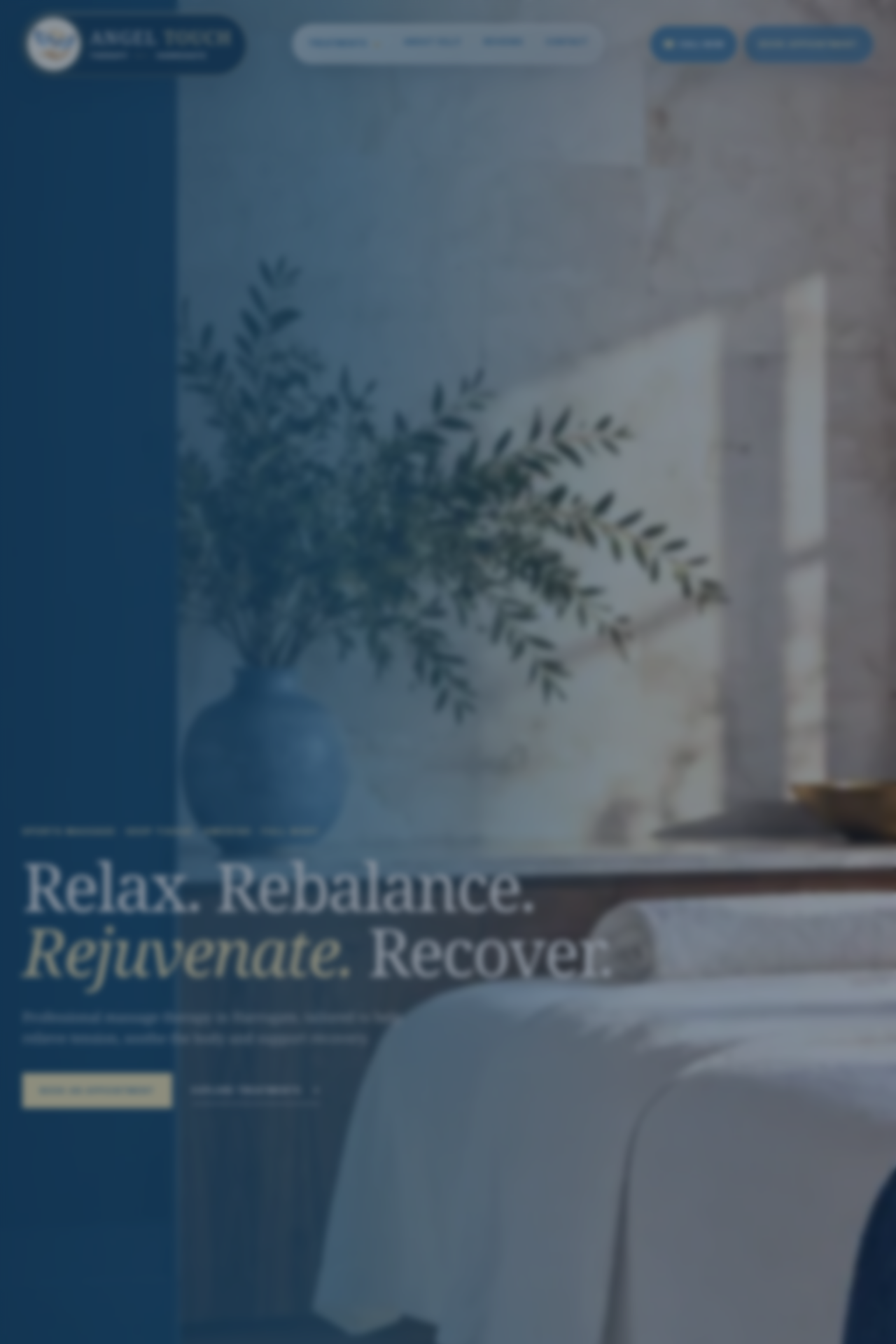
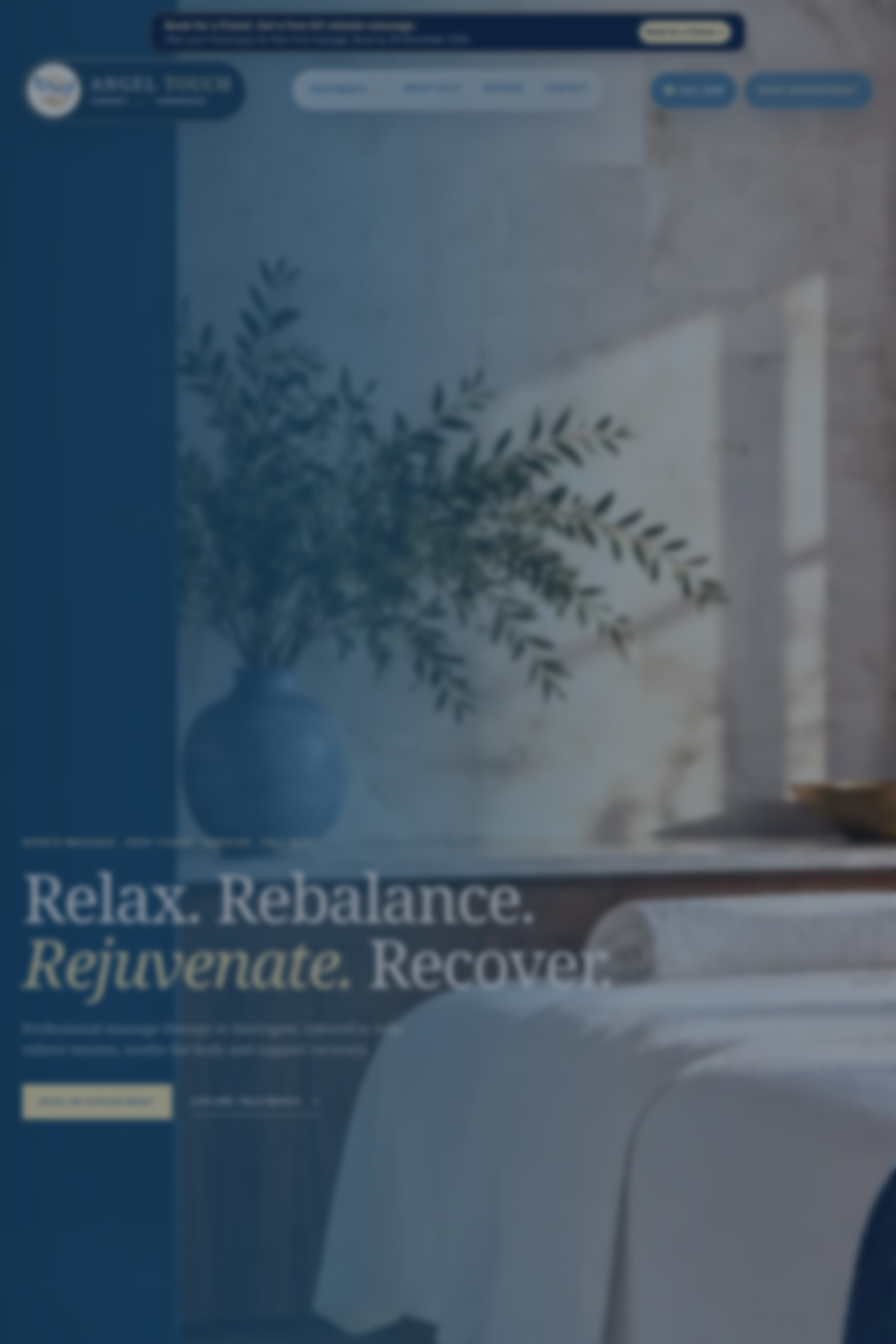
Before and after one commit to alekscancodebetter/angels_therapy, a Laravel app: page / in a window 1280 px wide. Shown: the top 1920 px of the page at 70% size. Run offline with Laravel 12, Linux system fonts and the light colour scheme; tables that the repository leaves empty hold one stand-in row (values such as "Sample post").

Commit message:
Float the November offer in the homepage header

```diff
--- a/public/css/site.css
+++ b/public/css/site.css
@@ -40,13 +40,6 @@ h2 { font-size: clamp(2.65rem, 5.2vw, 5.3rem); }
 .eyebrow--gold { color: #a87518; }
 .section-index { font-size: .7rem; letter-spacing: .17em; text-transform: uppercase; }
 
-.friend-offer { padding-block: clamp(30px, 5vw, 58px); color: #fff; background: var(--ink); border-bottom: 3px solid var(--gold); }
-.friend-offer__content { display: flex; flex-wrap: wrap; align-items: center; justify-content: space-between; gap: 22px 40px; }
-.friend-offer__content > div { flex: 1 1 36rem; }
-.friend-offer .eyebrow { margin-bottom: 12px; }
-.friend-offer h2 { max-width: 22ch; margin-bottom: 12px; font-size: clamp(1.9rem, 4vw, 3.3rem); line-height: 1.08; }
-.friend-offer p:last-child { max-width: 64ch; margin-bottom: 0; color: var(--sky-light); }
-
 .skip-link { position: fixed; z-index: 999; left: 16px; top: -100px; padding: 12px 18px; color: #fff; background: var(--forest); }
 .skip-link:focus { top: 16px; }
 
@@ -55,6 +48,14 @@ h2 { font-size: clamp(2.65rem, 5.2vw, 5.3rem); }
 .site-header > * { pointer-events: auto; }
 .site-header.is-scrolled { top: var(--header-scrolled-top); min-height: 0; background: transparent; box-shadow: none; }
 .site-header--solid { background: transparent; }
+html:has(.header-friend-offer) { --anchor-offset: 11rem; }
+.site-header:has(.header-friend-offer) { row-gap: min(10px, 2vw); }
+.header-friend-offer { grid-column: 1 / -1; justify-self: center; width: min(100%, 850px); min-height: 54px; padding: 8px clamp(12px, 2vw, 20px); display: grid; grid-template-columns: minmax(0, 1fr) auto; align-items: center; gap: 12px; color: #fff; background: var(--ink); border: 1px solid var(--gold); border-radius: 16px; box-shadow: 0 8px 24px rgba(19,40,74,.24); }
+.header-friend-offer__details { display: grid; gap: 2px; color: var(--sky-light); font-size: .78rem; line-height: 1.3; }
+.header-friend-offer__details strong { color: var(--gold-light); font-size: .95rem; }
+.header-friend-offer__details time { white-space: nowrap; }
+.header-friend-offer__action { padding: 6px 10px; color: var(--ink); background: var(--gold-light); border-radius: 999px; font-size: .75rem; font-weight: 750; white-space: nowrap; }
+.header-friend-offer:hover .header-friend-offer__action, .header-friend-offer:focus-visible .header-friend-offer__action { background: #fff; }
 .brand { min-height: 68px; padding: 7px 18px 7px 10px; display: inline-flex; align-items: center; gap: 12px; flex: none; border: 1px solid rgba(255,255,255,.56); border-radius: 999px; background: linear-gradient(135deg, rgba(255,255,255,.64), rgba(220,239,255,.24)); box-shadow: 0 15px 42px rgba(19,40,74,.14), inset 0 1px 0 rgba(255,255,255,.78); backdrop-filter: blur(18px) saturate(135%); -webkit-backdrop-filter: blur(18px) saturate(135%); transition: background .3s ease, box-shadow .3s ease, transform .3s ease; }
 .brand:hover, .brand:focus-visible { background: rgba(255,255,255,.94); box-shadow: 0 18px 48px rgba(19,40,74,.19), inset 0 1px 0 #fff; transform: translateY(-2px); }
 .brand__mark { width: 78px; height: 48px; flex: none; padding: 4px 6px; object-fit: contain; border: 1px solid rgba(236,207,130,.58); background: rgba(255,255,255,.97); box-shadow: 0 5px 18px rgba(29,84,120,.14); }
@@ -109,11 +110,13 @@ h2 { font-size: clamp(2.65rem, 5.2vw, 5.3rem); }
 .button--dark { color: #fff; background: var(--forest); }
 .button--dark:hover, .button--dark:focus-visible { background: var(--forest-deep); }
 
-.hero { position: relative; min-height: 900px; height: 100svh; overflow: hidden; color: #fff; background: var(--forest-deep); }
+.hero { --hero-min-height: 900px; position: relative; min-height: var(--hero-min-height); height: 100svh; overflow: hidden; color: #fff; background: var(--forest-deep); }
 .hero__image, .hero__veil { position: absolute; inset: 0; width: 100%; height: 100%; }
 .hero__image { object-fit: cover; object-position: center; animation: hero-in 1.4s cubic-bezier(.2,.8,.2,1) both; }
 .hero__veil { background: linear-gradient(90deg, rgba(29,84,120,.82) 0%, rgba(47,126,169,.58) 38%, rgba(117,196,236,.18) 70%, rgba(117,196,236,.05) 100%), linear-gradient(0deg, rgba(29,84,120,.25), transparent 45%); }
-.hero__content { position: relative; z-index: 2; height: 100%; padding-top: 164px; display: flex; flex-direction: column; justify-content: center; align-items: flex-start; }
+.hero__content { --hero-top-padding: 164px; position: relative; z-index: 2; height: 100%; padding-top: var(--hero-top-padding); display: flex; flex-direction: column; justify-content: center; align-items: flex-start; }
+.site-header:has(.header-friend-offer) + main .hero { display: flex; flex-direction: column; min-height: max(var(--hero-min-height), 100svh); height: auto; }
+.site-header:has(.header-friend-offer) + main .hero__content { flex: 1; height: auto; padding-top: max(var(--hero-top-padding), calc(var(--anchor-offset) + 16px)); }
 .site-header .brand__copy { display: grid; gap: 8px; }
 .site-header .brand__copy strong { color: #fff; font-family: var(--serif); font-size: 1.6rem; font-weight: 400; letter-spacing: .07em; line-height: 1; white-space: nowrap; text-transform: uppercase; }
 .site-header .brand__copy strong b { color: var(--gold-light); font-weight: 500; }
@@ -696,10 +699,10 @@ blockquote footer span { color: #7a817f; font-weight: 500; }
     .nav-dropdown__menu::before { display: none; }
     .nav-dropdown[open] .nav-dropdown__menu { display: grid; transform: none; }
     .nav-dropdown__menu a { padding: 11px 12px; font-size: 1rem; }
-    .hero { min-height: 760px; }
+    .hero { --hero-min-height: 760px; }
     .hero__image { object-position: 62% center; }
     .hero__veil { background: linear-gradient(90deg, rgba(29,84,120,.8), rgba(75,153,194,.25)), linear-gradient(0deg, rgba(29,84,120,.38), transparent); }
-    .hero__content { padding-top: 110px; padding-bottom: 110px; }
+    .hero__content { --hero-top-padding: 110px; padding-bottom: 110px; }
     .hero h1 { font-size: clamp(3.5rem, 13.5vw, 6rem); }
     .hero__aside { min-width: 0; width: 100%; padding: 13px 18px; flex-direction: row; flex-wrap: wrap; gap: 5px 15px; }
     .booking-heading, .booking-layout, .practice-info { grid-template-columns: 1fr; }
@@ -758,6 +761,7 @@ blockquote footer span { color: #7a817f; font-weight: 500; }
 }
 
 @media (max-width: 560px) {
+    .header-friend-offer__action > span { display: none; }
     .site-header { padding-inline: 8px; gap: 6px; }
     .brand strong { font-size: .91rem; }
     .brand small { font-size: .48rem; }
--- a/public/js/site.js
+++ b/public/js/site.js
@@ -59,6 +59,7 @@
     });
 
     nav?.querySelectorAll('a').forEach((link) => link.addEventListener('click', () => closeMenu()));
+    header?.querySelector('[data-promotion-booking]')?.addEventListener('click', () => closeMenu());
 
     nav?.querySelectorAll('.nav-dropdown').forEach((dropdown) => {
         let closeTimer;
--- a/resources/views/home.blade.php
+++ b/resources/views/home.blade.php
@@ -48,6 +48,16 @@
     <a class="skip-link" href="#main">Skip to content</a>
 
     <header class="site-header" data-header>
+        @if ($friendOfferAvailable)
+            <a class="header-friend-offer" href="#booking" data-promotion-booking>
+                <span class="header-friend-offer__details">
+                    <strong>Book for a friend. Get a free 60-minute massage.</strong>
+                    <span>After your friend pays for their first massage. Book by <time datetime="{{ config('booking.friend_offer.ends_on') }}">{{ \Carbon\CarbonImmutable::parse(config('booking.friend_offer.ends_on'))->format('j F Y') }}</time>.</span>
+                </span>
+                <span class="header-friend-offer__action" aria-hidden="true"><span>Book for a friend</span> →</span>
+            </a>
+        @endif
+
         <a class="brand" href="#top" aria-label="Angel Touch Therapy home">
             <img class="brand__mark" src="{{ asset('images/angel-touch-customer-mark.webp') }}" alt="Angel Touch Therapy wing and golden hand logo" width="720" height="720" fetchpriority="high">
             <span class="brand__copy" aria-label="Angel Touch Therapy Harrogate">
@@ -107,19 +117,6 @@
                 <span>NuDerma Clinic</span><span>137 Wetherby Road</span><span>Harrogate · HG2 7AA</span>
             </div>
         </section>
-
-        @if ($friendOfferAvailable)
-            <section class="friend-offer" aria-labelledby="friend-offer-title">
-                <div class="container friend-offer__content">
-                    <div>
-                        <p class="eyebrow">November offer · Book by <time datetime="{{ config('booking.friend_offer.ends_on') }}">{{ \Carbon\CarbonImmutable::parse(config('booking.friend_offer.ends_on'))->format('j F Y') }}</time></p>
-                        <h2 id="friend-offer-title">Book for a friend. Earn a free massage.</h2>
-                        <p>Once your friend pays for their first massage, Villy will arrange one free 60-minute massage for you.</p>
-                    </div>
-                    <a class="button button--gold" href="#booking">Book for a friend</a>
-                </div>
-            </section>
-        @endif
 
         <section class="intro section section--ivory" aria-labelledby="intro-title">
             <div class="container intro__grid reveal">
```
Also changed, not shown: tests/Feature/NovemberFriendOfferTest.php (+8 -3 lines).
